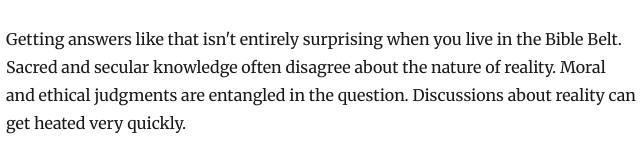
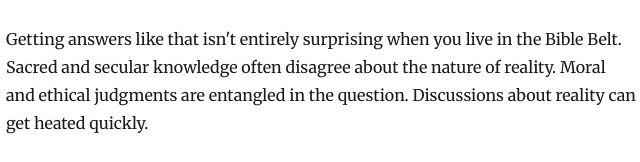
Before and after one commit to thoughtassassin/apopheniacsguide, a Gatsby site: page /blog/defining-reality/ in a window 1280 px wide. Shown: the part 590-752 px from the top of the page, 319-959 px from the left. Built offline with nearby package versions, Linux system fonts and the light colour scheme; Gatsby itself is replaced by a stand-in of ours; some packages are replaced by stand-ins of ours.

Commit message:
Update Blog “defining-reality”

```diff
--- a/content/blog/defining-reality.md
+++ b/content/blog/defining-reality.md
@@ -10,7 +10,7 @@ Trying to get beyond the general definition is tricky. Despite a wealth of knowl
 
 The difficulty in talking about reality is exemplified by a conversation I had with a dental hygienist years ago. Maybe my first mistake was trying to make Einstein's Theory of Relativity a topic of idle conversation. I described the idea that the speed of light was the universal constant whereas every other measurement is relative. The hygienist thought about what I said, and remarked that the true universal constant is God.
 
-Getting answers like that isn't entirely surprising when you live in the Bible Belt. Sacred and secular knowledge often disagree about the nature of reality. Moral and ethical judgments are entangled in the question. Discussions about reality can get heated very quickly.
+Getting answers like that isn't entirely surprising when you live in the Bible Belt. Sacred and secular knowledge often disagree about the nature of reality. Moral and ethical judgments are entangled in the question. Discussions about reality can get heated quickly.
 
 Even if we limit our discussion of reality to secular or scientific knowledge, experts in those fields will often disagree. Historically, Niels Bohr's and Albert Einstein's debate about quantum mechanics is telling. After Bohr's student Werner Heisenberg discovered the [Uncertainty Principle](https://plato.stanford.edu/entries/qt-uncertainty/), Einstein quipped that *[God does not play dice with the Universe](https://www.businessinsider.com/god-does-not-play-dice-quote-meaning-2015-11)*. Despite quantum mechanics becoming one of the most successful scientific theories, Einstein was bothered by the idea that reality could be left to chance (to be certain Einstein contributed greatly to the field of quantum mechanics).
 
```
